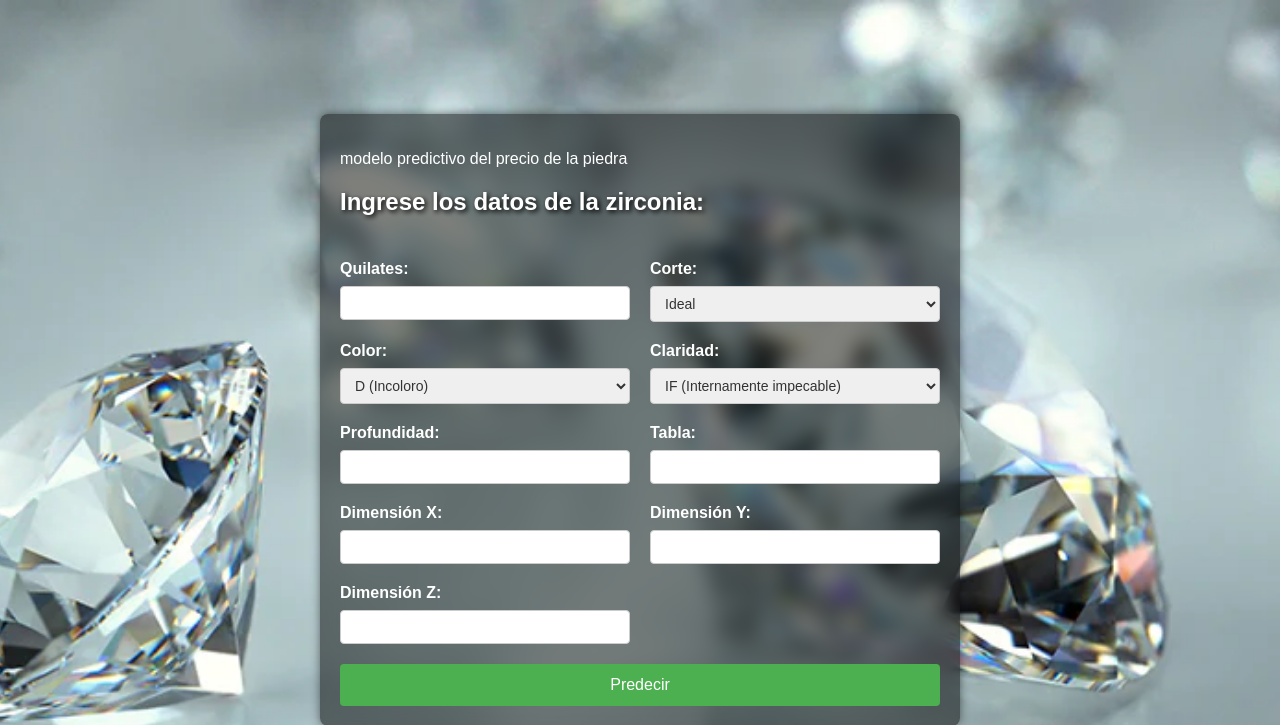
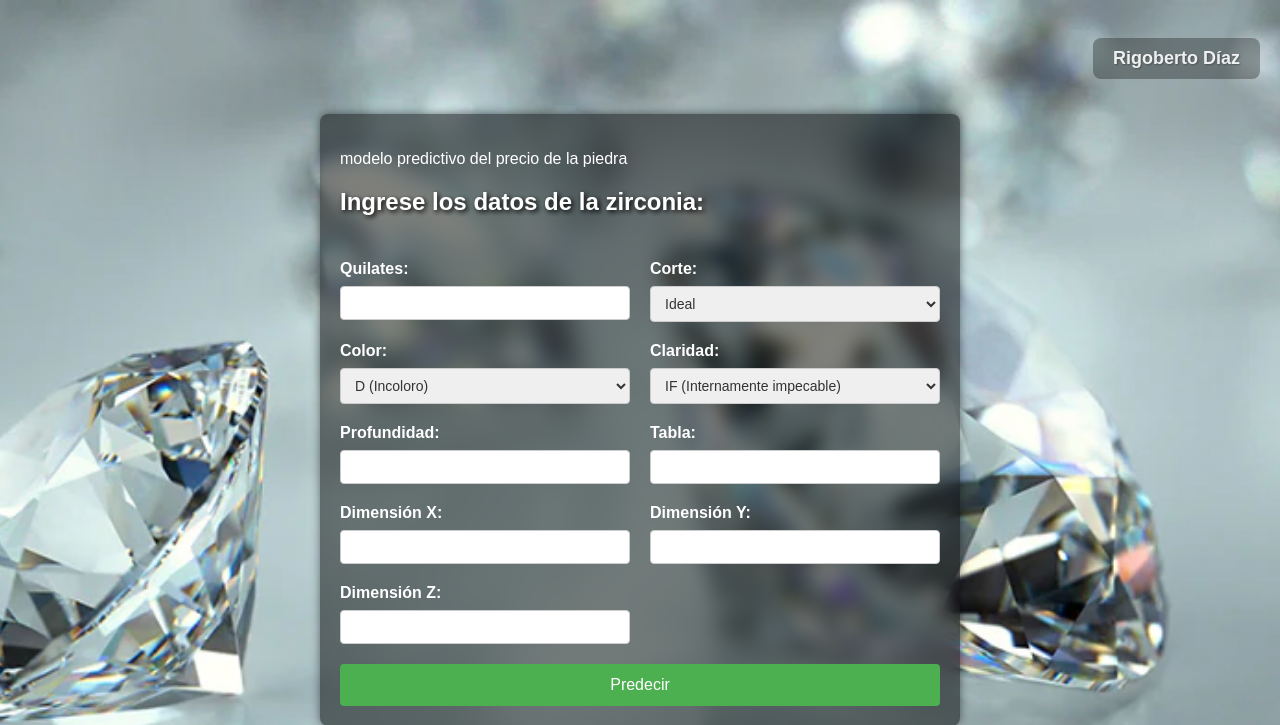
Before and after one commit to diaz-rigo/cubic_zirconia, a Flask app: page / in a window 1280 px wide. Shown: the top 725 px of the page. Run offline with Flask 3, Linux system fonts and the light colour scheme; parts of the project's set-up code (start-up, migrations or seed data) failed here and were passed over.

Commit message:
diseño2

```diff
--- a/static/esty.css
+++ b/static/esty.css
@@ -139,3 +139,17 @@ h3 {
     padding:0;
     margin-bottom:0%;
 }
+.top-right {
+    position: fixed;
+    top: 20px;
+    right: 20px;
+    background-color: rgba(0, 0, 0, 0.3); /* Fondo semitransparente */
+    backdrop-filter: blur(5px); /* Efecto borroso */
+    color: rgba(255, 255, 255, 0.9); /* Texto blanco con opacidad */
+    padding: 10px 20px;
+    border-radius: 8px;
+    font-size: 18px;
+    font-weight: bold;
+    text-shadow: 1px 1px 2px rgba(0, 0, 0, 0.3); /* Sombra suave */
+    z-index: 1000; /* Asegura que esté sobre otros elementos */
+}
--- a/templates/index.html
+++ b/templates/index.html
@@ -46,10 +46,12 @@
         });
     </script>
 </head>
+<p class="top-right">Rigoberto Díaz</p>
+
 <body>
 
     <form id="predict-form" method="post">
-        <p class="desc">modelo predictivo del precio de la piedra</p>
+        <p class="desc">modelo predictivo del precio de la piedra      </p>
         <h3>Ingrese los datos de la zirconia:</h3>
         <div class="form-row">
             <div class="form-column">
```
